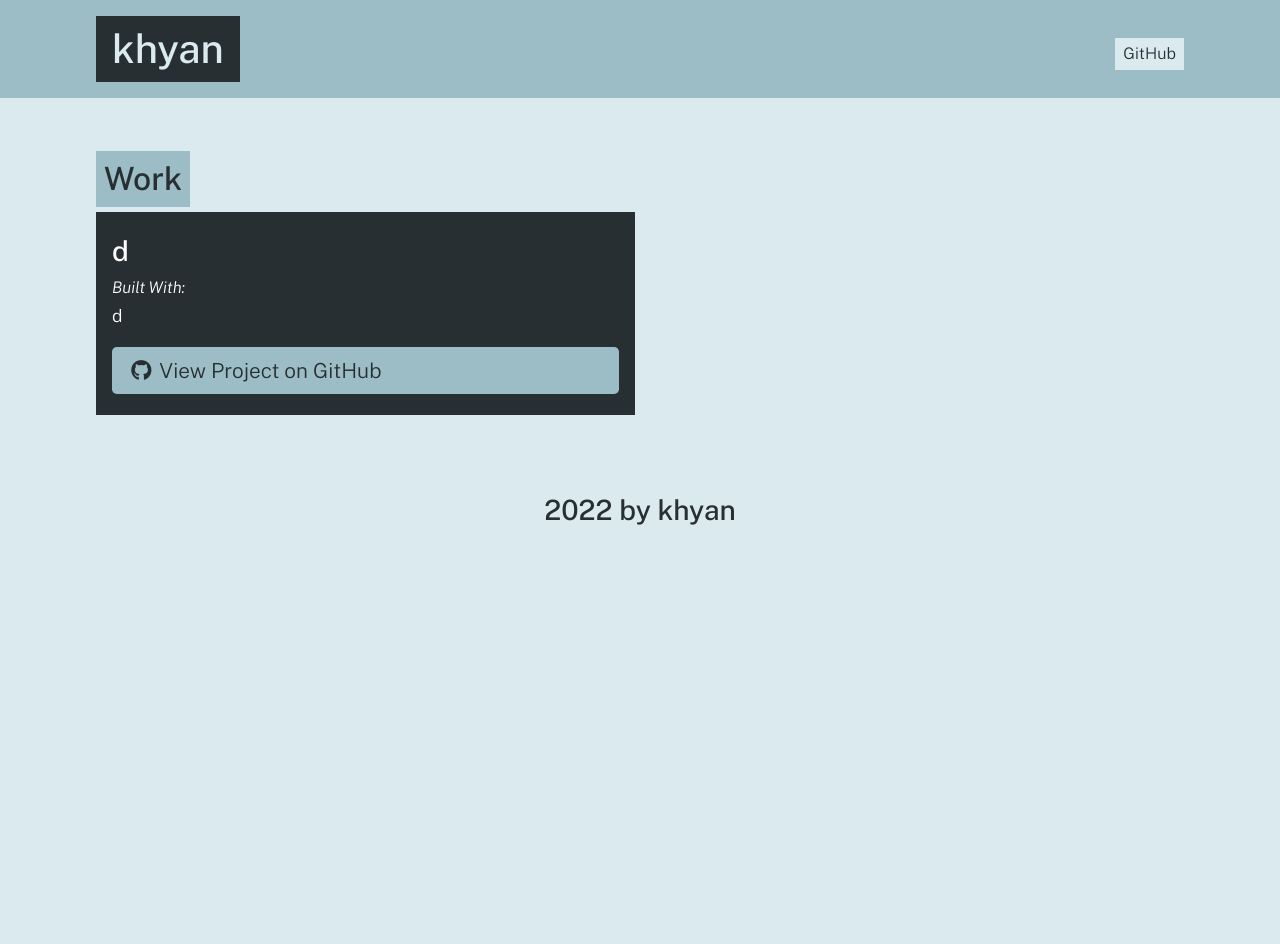
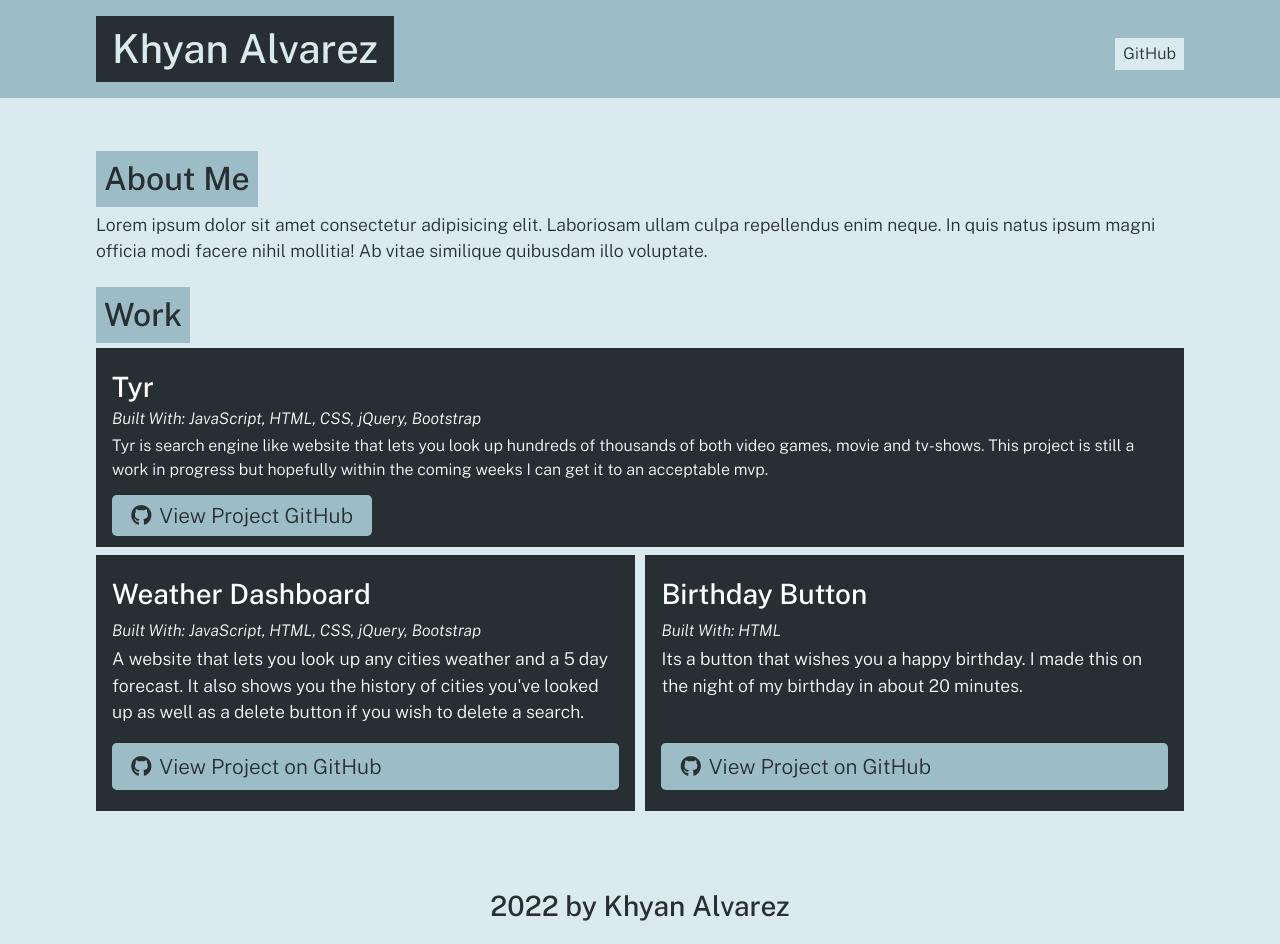
Before and after one commit to khyan22/portfolio-generator, a website: page dist/index.html in a window 1280 px wide. Before the commit the page ends 800 px from the top, so only its background shows below. Drawn offline with nearby package versions, Linux system fonts and the light colour scheme.

Commit message:
merged with develop

```diff
--- a/dist/index.html
+++ b/dist/index.html
@@ -16,14 +16,19 @@
     <body>
         <header>
             <div class="container flex-row justify-space-between align-center py-3">
-                <h1 class="page-title text-secondary bg-dark py-2 px-3">khyan</h1>
+                <h1 class="page-title text-secondary bg-dark py-2 px-3">Khyan Alvarez</h1>
                 <nav class="flex-row">
-                    <a class="ml-2 my-1 px-2 py-1 bg-secondary text-dark" href="https://github.com/lhyan22" target="_blank">GitHub</a>
+                    <a class="ml-2 my-1 px-2 py-1 bg-secondary text-dark" href="https://github.com/khyan22" target="_blank">GitHub</a>
                 </nav>
             </div>
         </header>
 
         <main class="container my-5">
+
+        <section class="my-3" id="about">
+            <h2 class="text-dark bg-primary p-2 display-inline-block">About Me</h2>
+            <p>Lorem ipsum dolor sit amet consectetur adipisicing elit. Laboriosam ullam culpa repellendus enim neque. In quis natus ipsum magni officia modi facere nihil mollitia! Ab vitae similique quibusdam illo voluptate.</p>
+        </section>
 
 
     <section class="my-3" id="portfolio">
@@ -31,17 +36,37 @@
         <div class="flex-row justify-space-between">
         <!-- checks to see if user chose to feature project -->
 
+            <div class="col-12 mb-2 bg-dark text-light p-3">
+                <h3 class="portfolio-item-title text-light">Tyr</h3>
+                <h5 class="portfolio-languages">
+                    Built With:
+                    JavaScript, HTML, CSS, jQuery, Bootstrap
+                </h5
+                <p>Tyr is search engine like website that lets you look up hundreds of thousands of both video games, movie and tv-shows. This project is still a work in progress but hopefully within the coming weeks I can get it to an acceptable mvp.</p>
+                <a href="https://github.com/khyan22/tyr" target="_blank" class="btn"><i class="fab fa-github mr-2"></i>View Project GitHub</a>
+            </div>
+
 
         <!-- checks to see if the user didn't chose to feature the project -->
 
                 <div class="col-12 col-md-6 mb-2 bg-dark text-light p-3 flex-column">
-                    <h3 class="portfolio-item-title text-light">d</h3>
+                    <h3 class="portfolio-item-title text-light">Weather Dashboard</h3>
                     <h5 class="portfolio-languages">
                         Built With:
+                        JavaScript, HTML, CSS, jQuery, Bootstrap
+                    </h5>
+                    <p>A website that lets you look up any cities weather and a 5 day forecast. It also shows you the history of cities you've looked up as well as a delete button if you wish to delete a search.</p>
+                    <a href="https://github.com/khyan22/weather-dashboard/deployments/activity_log?environment=github-pages" target="_blank" class="btn mt-auto"><i class="fab fa-github mr-2"></i>View Project on GitHub</a>
+                </div>
 
+                <div class="col-12 col-md-6 mb-2 bg-dark text-light p-3 flex-column">
+                    <h3 class="portfolio-item-title text-light">Birthday Button</h3>
+                    <h5 class="portfolio-languages">
+                        Built With:
+                        HTML
                     </h5>
-                    <p>d</p>
-                    <a href="d" target="_blank" class="btn mt-auto"><i class="fab fa-github mr-2"></i>View Project on GitHub</a>
+                    <p>Its a button that wishes you a happy birthday. I made this on the night of my birthday in about 20 minutes.</p>
+                    <a href="https://github.com/khyan22/birthday-button" target="_blank" class="btn mt-auto"><i class="fab fa-github mr-2"></i>View Project on GitHub</a>
                 </div>
 
         </div>
@@ -50,7 +75,7 @@
         </main>
 
         <footer class="container text-center py-3">
-            <h3 class="text-dark">2022 by khyan</h3>
+            <h3 class="text-dark">2022 by Khyan Alvarez</h3>
         </footer>
     </body>
     </html>
```
